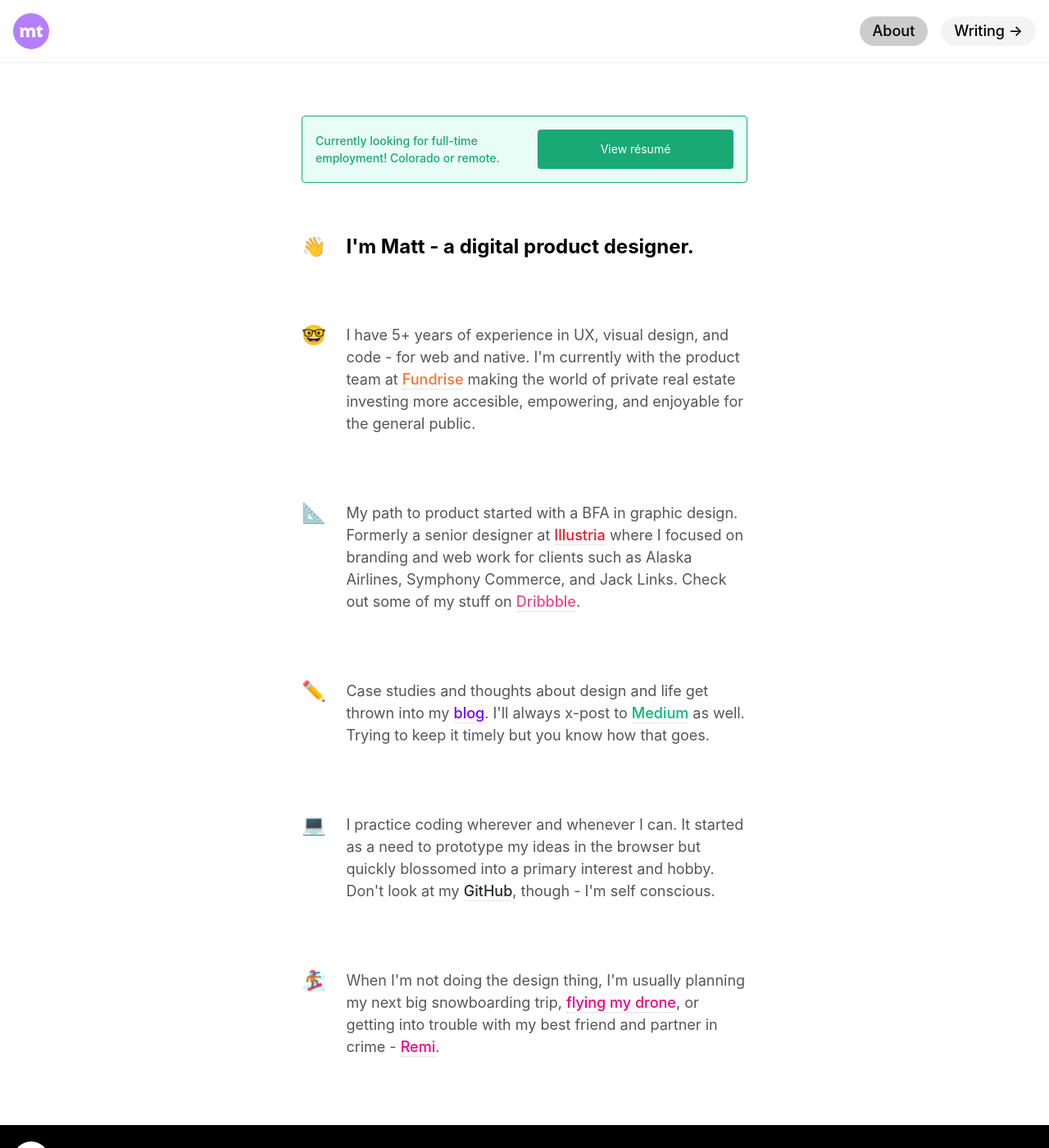
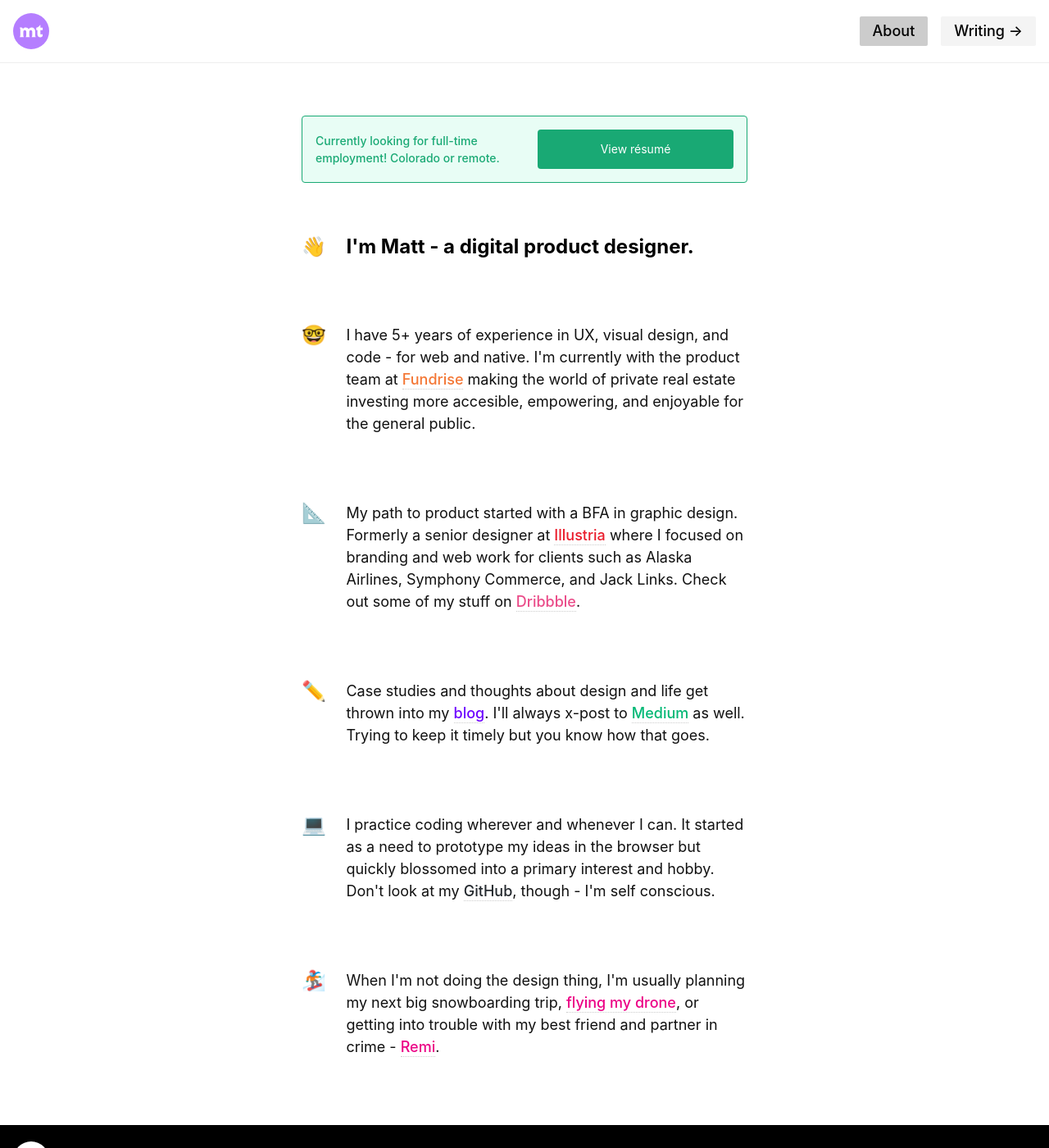
Before and after one commit to mattchewtaylor/mattchewtaylor.github.io, a Jekyll site: the page built from index.md, in a window 1280 px wide and 1400 px high. Shown: the whole window at 82% size. Built offline with Jekyll 4.4.1, drawn with Linux system fonts in a browser that asks for light colours.

Commit message:
removed links that open in new tab + updated buttons

```diff
--- a/_includes/footer.html
+++ b/_includes/footer.html
@@ -9,7 +9,7 @@
     <div class="cf"></div>
     <div class="db dtc-l v-mid w-100 w-75-l tc tr-l pt1">
       <a href="mailto:matthewbehantaylor@gmail.com" class="fw5 f5 link dib dim white">hi@helloimmatt.com</a>
-      <a href="https://twitter.com/mattchewtaylor" target="_blank" class="fw5 f5 link dib dim ml3 ml4-ns twitter-blue">@mattchewtaylor</a>
+      <a href="https://twitter.com/mattchewtaylor" class="fw5 f5 link dib dim ml3 ml4-ns twitter-blue">@mattchewtaylor</a>
     </div>
   </div>
   <div class="db dt-l w-100 border-box pa2 bg-near-black f6 tc">
--- a/_includes/header.html
+++ b/_includes/header.html
@@ -9,14 +9,14 @@
       </a>
       <div class="flex-grow pv3 pr3 flex items-center">
         {% if page.url == '/' %}
-        <a class="br-pill bg-moon-gray ph3 pv2 black fw5 f5 link dib mr3" href="{{ "/" | relative_url }}">About</a>
-        <a class="br-pill bg-near-white ph3 pv2 black f5 fw5 link dib bg-animate hover-bg-light-gray" href="{{ "/writing/" | relative_url }}">Writing →</a>
+        <a class="br1 bg-moon-gray ph3 pv2 black fw5 f5 link dib mr3 bg-animate hover-bg-light-silver" href="{{ "/" | relative_url }}">About</a>
+        <a class="br1 bg-near-white ph3 pv2 black f5 fw5 link dib bg-animate hover-bg-light-gray" href="{{ "/writing/" | relative_url }}">Writing →</a>
         {% elsif page.url == '/writing/' %}
-        <a class="br-pill bg-near-white ph3 pv2 black fw5 f5 link dib mr3 bg-animate hover-bg-light-gray" href="{{ "/" | relative_url }}">← About</a>
-        <a class="br-pill bg-moon-gray ph3 pv2 black f5 fw5 link dib" href="{{ "/writing/" | relative_url }}">Writing</a>
+        <a class="br1 bg-near-white ph3 pv2 black fw5 f5 link dib mr3 bg-animate hover-bg-light-gray" href="{{ "/" | relative_url }}">← About</a>
+        <a class="br1 bg-moon-gray ph3 pv2 black f5 fw5 link dib bg-animate hover-bg-light-silver" href="{{ "/writing/" | relative_url }}">Writing</a>
         {% else %}
-        <a class="br-pill bg-near-white ph3 pv2 black fw5 f5 link dib mr3 bg-animate hover-bg-light-gray" href="{{ "/" | relative_url }}">← About</a>
-        <a class="br-pill bg-moon-gray ph3 pv2 black f5 fw5 link dib" href="{{ "/writing/" | relative_url }}">Writing ↑</a>
+        <a class="br1 bg-near-white ph3 pv2 black fw5 f5 link dib mr3 bg-animate hover-bg-light-gray" href="{{ "/" | relative_url }}">← About</a>
+        <a class="br1 bg-moon-gray ph3 pv2 black f5 fw5 link dib bg-animate hover-bg-light-silver" href="{{ "/writing/" | relative_url }}">Writing ↑</a>
 
       </div>
       {% endif %}
--- a/_includes/post-footer.html
+++ b/_includes/post-footer.html
@@ -11,6 +11,6 @@
 
 <div class="mt5 pt5 tc bt bt b--light-gray">
   <div class="w-100">
-    <a class="br2 bg-custom-purple ph3 pv2 white f5 fw5 link dib bg-animate hover-bg-custom-purple" href="{{ "/writing/" | relative_url }}">Read more stuff ↑</a>
+    <a class="br1 bg-custom-purple bg-animate hover-bg-custom-purple ph3 pv2 white f5 fw5 link dib" href="{{ "/writing/" | relative_url }}">Read more stuff</a>
   </div>
 </div>
--- a/_layouts/home.html
+++ b/_layouts/home.html
@@ -32,24 +32,24 @@ layout: default
 
       <!-- row 2 -->
       <span class="fl w-10 mt5 f3">🤓</span>
-      <p class="lh-copy mid-gray fl w-90 mt5">I have 5+ years of experience in UX, visual design, and code - for web and native. I'm currently with the product team at <a class="fundrise-orange fw5 dim link-underline" href="https://fundrise.com/">Fundrise</a> making the world of private real estate investing more accesible, empowering, and enjoyable for the general public.</p>
+      <p class="lh-copy near-black fl w-90 mt5">I have 5+ years of experience in UX, visual design, and code - for web and native. I'm currently with the product team at <a class="fundrise-orange fw5 dim link-underline" href="https://fundrise.com/">Fundrise</a> making the world of private real estate investing more accesible, empowering, and enjoyable for the general public.</p>
 
       <!-- row 3 -->
       <span class="fl w-10 mt5 f3">📐</span>
-      <p class="lh-copy mid-gray fl w-90 mt5">My path to product started with a BFA in graphic design. Formerly a senior designer at <a class="illustria-red fw5 dim link-underline" href="http://www.illustriadesigns.com/" >Illustria</a> where I focused on branding and web work for clients such as Alaska Airlines, Symphony Commerce, and Jack Links. Check out some of my stuff on <a class="dribbble-pink fw5 dim link-underline" href="https://dribbble.com/mattchewtaylor">Dribbble</a>.</p>
+      <p class="lh-copy near-black fl w-90 mt5">My path to product started with a BFA in graphic design. Formerly a senior designer at <a class="illustria-red fw5 dim link-underline" href="http://www.illustriadesigns.com/" >Illustria</a> where I focused on branding and web work for clients such as Alaska Airlines, Symphony Commerce, and Jack Links. Check out some of my stuff on <a class="dribbble-pink fw5 dim link-underline" href="https://dribbble.com/mattchewtaylor">Dribbble</a>.</p>
 
       <!-- row 4 -->
       <span class="fl w-10 mt5 f3">✏️</span>
-      <p class="lh-copy mid-gray fl w-90 mt5">Case studies and thoughts about design and life get thrown into my <a class="custom-purple shine fw5 dim link-underline" href="{{ "/writing/" | relative_url }}">blog</a>. I'll always x-post to <a class="medium-green fw5 dim link-underline" href="https://medium.com/@mattchewtaylor">Medium</a> as well. Trying to keep it timely but you know how that goes.</p>
+      <p class="lh-copy near-black fl w-90 mt5">Case studies and thoughts about design and life get thrown into my <a class="custom-purple shine fw5 dim link-underline" href="{{ "/writing/" | relative_url }}">blog</a>. I'll always x-post to <a class="medium-green fw5 dim link-underline" href="https://medium.com/@mattchewtaylor">Medium</a> as well. Trying to keep it timely but you know how that goes.</p>
       <div class="cf"></div>
 
       <!-- row 5 -->
       <span class="fl w-10 mt5 f3">💻</span>
-      <p class="lh-copy mid-gray fl w-90 mt5">I practice coding wherever and whenever I can. It started as a need to prototype my ideas in the browser but quickly blossomed into a primary interest and hobby. Don't look at my <a class="github-grey fw5 dim link-underline" href="https://github.com/mattchewtaylor">GitHub</a>, though - I'm self conscious.</p>
+      <p class="lh-copy near-black fl w-90 mt5">I practice coding wherever and whenever I can. It started as a need to prototype my ideas in the browser but quickly blossomed into a primary interest and hobby. Don't look at my <a class="github-grey fw5 dim link-underline" href="https://github.com/mattchewtaylor">GitHub</a>, though - I'm self conscious.</p>
 
       <!-- row 6 -->
       <span class="fl w-10 mt5 f3">🏂</span>
-      <p class="lh-copy mid-gray fl w-90 mt5">When I'm not doing the design thing, I'm usually planning my next big snowboarding trip, <a class="instagram-purple fw5 dim link-underline" href="https://www.instagram.com/mattchewtaylor/" >flying my drone</a>, or getting into trouble with my best friend and partner in crime - <a class="instagram-purple fw5 dim link-underline" href="https://www.instagram.com/p/BR_hG_tlC93/?taken-by=mattchewtaylor">Remi</a>.</p>
+      <p class="lh-copy near-black fl w-90 mt5">When I'm not doing the design thing, I'm usually planning my next big snowboarding trip, <a class="instagram-purple fw5 dim link-underline" href="https://www.instagram.com/mattchewtaylor/" >flying my drone</a>, or getting into trouble with my best friend and partner in crime - <a class="instagram-purple fw5 dim link-underline" href="https://www.instagram.com/p/BR_hG_tlC93/?taken-by=mattchewtaylor">Remi</a>.</p>
 
       <div class="cf"></div>
     </div>
--- a/assets/main.scss
+++ b/assets/main.scss
@@ -18,6 +18,14 @@ p, .f5 { font-size: 18px; }
 .custom-purple { color: #6e00ff; }
 .bg-custom-purple { background-color: #6e00ff; }
 .hover-bg-custom-purple:hover, .hover-bg-custom-purple:focus { background-color: #5003b8; }
+/* custom gradient */
+.bg-custom-purple-gradient {
+  background: #6e00ff;
+  background-image: -webkit-linear-gradient(top, #6e00ff, #5003b8);
+  background-image: -moz-linear-gradient(top, #6e00ff, #5003b8);
+  background-image: -ms-linear-gradient(top, #6e00ff, #5003b8);
+  background-image: -o-linear-gradient(top, #6e00ff, #5003b8);
+  background-image: linear-gradient(to bottom, #6e00ff, #5003b8); }
 /* social colors */
 .twitter-blue { color: #1da1f2; }
 .linkedin-blue { color: #0077b5; }
```
